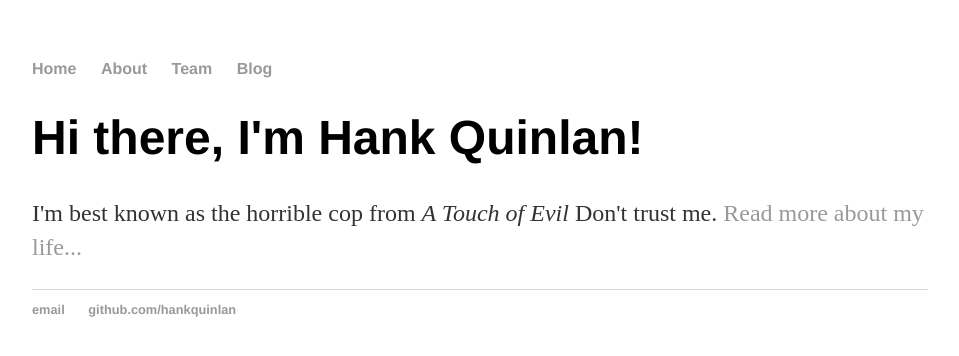
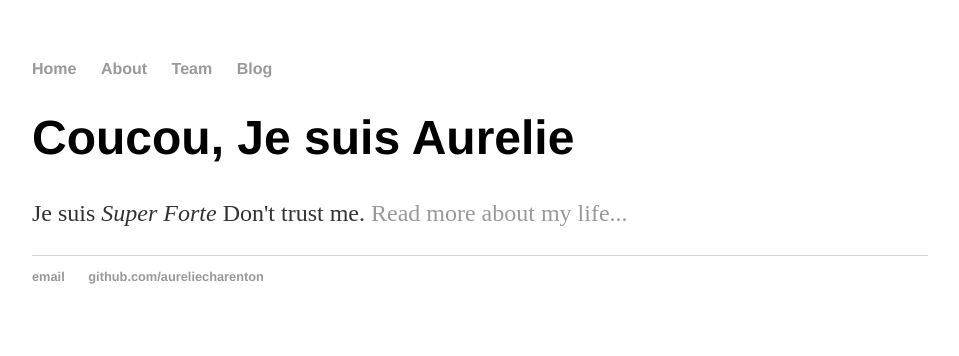
Before and after one commit to AurelieCharenton/AurelieCharenton.github.io, a Jekyll site: the page built from index.html, in a window 1280 px wide. Shown: the top 356 px of the page, without its empty margins (160-1119 px from the left). Built offline with Jekyll 4.4.1, drawn with Linux system fonts in a browser that asks for light colours.

Commit message:
changing content

```diff
--- a/_layouts/default.html
+++ b/_layouts/default.html
@@ -21,8 +21,8 @@
 			</div><!-- /.container -->
 			<footer>
 	    		<ul>
-	        		<li><a href="mailto:hankquinlanhub@gmail.com">email</a></li>
-	        		<li><a href="https://github.com/hankquinlan">github.com/hankquinlan</a></li>
+	        		<li><a href="mailto:aurelieestsuperforte@gmail.com">email</a></li>
+	        		<li><a href="https://github.com/aureliecharenton">github.com/aureliecharenton</a></li>
 				</ul>
 			</footer>
 		</body>
--- a/blog/index.html
+++ b/blog/index.html
@@ -1,6 +1,6 @@
 ---
 layout: default
-title: Hank Quinlan's Blog
+title: Aurelie's Blog
 ---
 	<h1>{{ page.title }}</h1>
 	<ul class="posts">
--- a/index.html
+++ b/index.html
@@ -1,8 +1,8 @@
 ---
 layout: default
-title: Hank Quinlan, Horrible Cop
+title: Aurelie Charenton, Super Forte
 ---
 <div class="blurb">
-	<h1>Hi there, I'm Hank Quinlan!</h1>
-	<p>I'm best known as the horrible cop from <em>A Touch of Evil</em> Don't trust me. <a href="/about">Read more about my life...</a></p>
+	<h1>Coucou, Je suis Aurelie</h1>
+	<p>Je suis <em>Super Forte</em> Don't trust me. <a href="/about">Read more about my life...</a></p>
 </div><!-- /.blurb -->
```
Also changed, not shown: _posts/2014-04-30-hank-quinlan-site-launched.md (deleted, +0 -7 lines), _posts/2017-09-02-aurelie-site-launched.md (added, +7 -0 lines).
